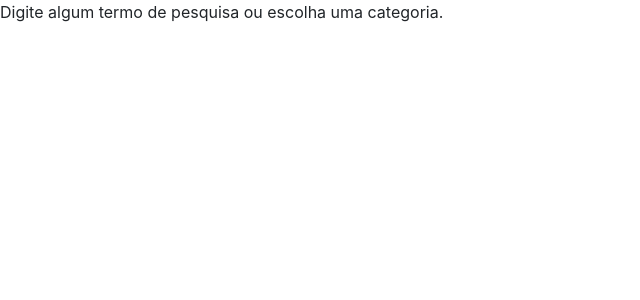
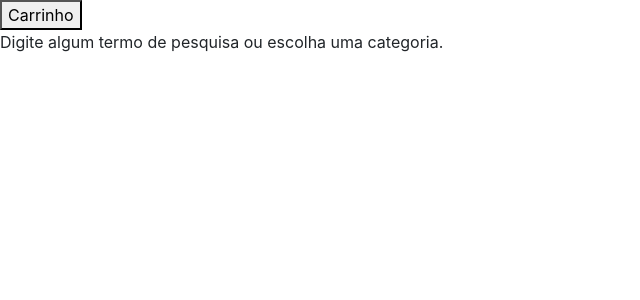
Before and after one commit to LuisRowe/onlineStore, a React (Create React App) app: page / in a window 1280 px wide. Shown: the top 300 px of the page, without its empty margins (0-640 px from the left). Built offline with nearby package versions, Linux system fonts and the light colour scheme.

Commit message:
Requisito 3

```diff
--- a/src/App.js
+++ b/src/App.js
@@ -2,6 +2,7 @@
 import { BrowserRouter, Route, Switch } from 'react-router-dom';
 import './App.css';
 import Home from './pages/Home';
+import ShoppingCart from './pages/ShoppingCart';
 // import { getProductsFromCategoryAndQuery } from './services/api';
 
 function App() {
@@ -9,6 +10,7 @@
     <BrowserRouter>
       <Switch>
         <Route exact path="/" component={ Home } />
+        <Route exact path="/cart" component={ ShoppingCart } />
       </Switch>
     </BrowserRouter>
   );
--- a/src/pages/Home.jsx
+++ b/src/pages/Home.jsx
@@ -1,13 +1,19 @@
 import React, { Component } from 'react';
+import { Link } from 'react-router-dom';
 
 class Home extends Component {
   render() {
     return (
-      <p
-        data-testid="home-initial-message"
-      >
-        Digite algum termo de pesquisa ou escolha uma categoria.
-      </p>
+      <div>
+        <Link to="/cart">
+          <button type="submit" data-testid="shopping-cart-button">Carrinho</button>
+        </Link>
+        <p
+          data-testid="home-initial-message"
+        >
+          Digite algum termo de pesquisa ou escolha uma categoria.
+        </p>
+      </div>
     );
   }
 }
--- /dev/null
+++ b/src/pages/ShoppingCart.jsx
@@ -0,0 +1,15 @@
+import React, { Component } from 'react';
+
+class ShoppingCart extends Component {
+  render() {
+    return (
+      <p
+        data-testid="shopping-cart-empty-message"
+      >
+        Seu carrinho está vazio
+      </p>
+    );
+  }
+}
+
+export default ShoppingCart;
```
